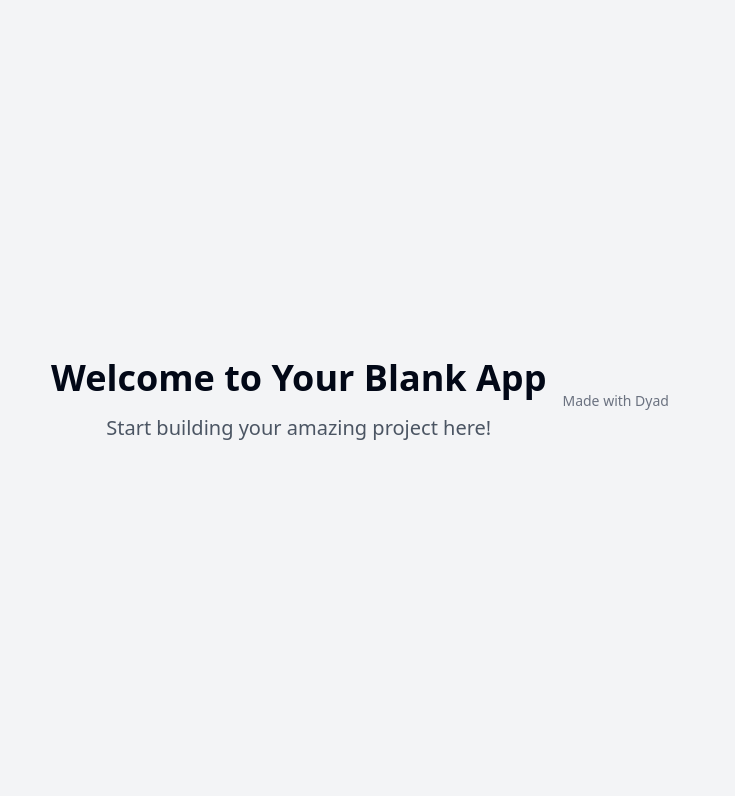
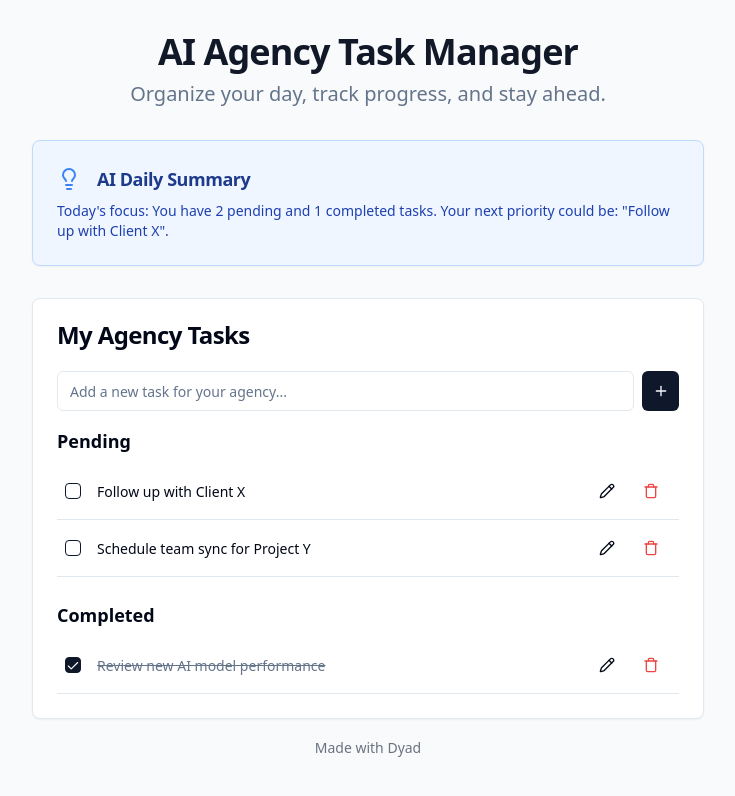
Before and after one commit to Zubairyounus99/Ztechai-Dashboard, a React (Vite) app: page / in a window 1280 px wide. Shown: the top 796 px of the page, without its empty margins (272-1007 px from the left). Built offline with nearby package versions, Linux system fonts and the light colour scheme.

Commit message:
[dyad] Create a to-do list with AI summary - wrote 5 file(s)

```diff
--- /dev/null
+++ b/src/components/AddTodoForm.tsx
@@ -0,0 +1,36 @@
+import { useState } from "react";
+import { Button } from "@/components/ui/button";
+import { Input } from "@/components/ui/input";
+import { Plus } from "lucide-react";
+
+interface AddTodoFormProps {
+  addTodo: (text: string) => void;
+}
+
+const AddTodoForm = ({ addTodo }: AddTodoFormProps) => {
+  const [text, setText] = useState("");
+
+  const handleSubmit = (e: React.FormEvent) => {
+    e.preventDefault();
+    if (!text.trim()) return;
+    addTodo(text);
+    setText("");
+  };
+
+  return (
+    <form onSubmit={handleSubmit} className="flex gap-2 mb-4">
+      <Input
+        type="text"
+        value={text}
+        onChange={(e) => setText(e.target.value)}
+        placeholder="Add a new task for your agency..."
+        className="flex-grow"
+      />
+      <Button type="submit" size="icon">
+        <Plus className="h-4 w-4" />
+      </Button>
+    </form>
+  );
+};
+
+export default AddTodoForm;
--- /dev/null
+++ b/src/components/AiSummary.tsx
@@ -0,0 +1,51 @@
+import { Card, CardContent, CardHeader, CardTitle } from "@/components/ui/card";
+import { Lightbulb } from "lucide-react";
+
+type Todo = {
+  id: number;
+  text: string;
+  completed: boolean;
+  createdAt: Date;
+};
+
+interface AiSummaryProps {
+  todos: Todo[];
+}
+
+const AiSummary = ({ todos }: AiSummaryProps) => {
+  const today = new Date();
+  const todaysTodos = todos.filter(
+    (todo) => new Date(todo.createdAt).toDateString() === today.toDateString()
+  );
+
+  const completedCount = todaysTodos.filter((todo) => todo.completed).length;
+  const pendingCount = todaysTodos.length - completedCount;
+
+  let summary = "No tasks for today yet. Time to plan your day!";
+
+  if (todaysTodos.length > 0) {
+    summary = `Today's focus: You have ${pendingCount} pending and ${completedCount} completed tasks.`;
+    if (pendingCount > 0) {
+      const nextTask = todaysTodos.find((todo) => !todo.completed);
+      if (nextTask) {
+        summary += ` Your next priority could be: "${nextTask.text}".`;
+      }
+    } else {
+      summary += " Great job clearing your tasks for the day!";
+    }
+  }
+
+  return (
+    <Card className="mb-8 bg-blue-50 border-blue-200 dark:bg-blue-950 dark:border-blue-800">
+      <CardHeader className="flex flex-row items-center gap-4 space-y-0 pb-2">
+        <Lightbulb className="h-6 w-6 text-blue-500" />
+        <CardTitle className="text-lg font-semibold text-blue-900 dark:text-blue-200">AI Daily Summary</CardTitle>
+      </CardHeader>
+      <CardContent>
+        <p className="text-sm text-blue-800 dark:text-blue-300">{summary}</p>
+      </CardContent>
+    </Card>
+  );
+};
+
+export default AiSummary;
--- /dev/null
+++ b/src/components/TodoItem.tsx
@@ -0,0 +1,74 @@
+import { useState } from "react";
+import { Button } from "@/components/ui/button";
+import { Checkbox } from "@/components/ui/checkbox";
+import { Input } from "@/components/ui/input";
+import { Pencil, Trash, Save } from "lucide-react";
+
+type Todo = {
+  id: number;
+  text: string;
+  completed: boolean;
+  createdAt: Date;
+};
+
+interface TodoItemProps {
+  todo: Todo;
+  toggleTodo: (id: number) => void;
+  deleteTodo: (id: number) => void;
+  editTodo: (id: number, text: string) => void;
+}
+
+const TodoItem = ({ todo, toggleTodo, deleteTodo, editTodo }: TodoItemProps) => {
+  const [isEditing, setIsEditing] = useState(false);
+  const [editText, setEditText] = useState(todo.text);
+
+  const handleSave = () => {
+    if (!editText.trim()) return;
+    editTodo(todo.id, editText);
+    setIsEditing(false);
+  };
+
+  return (
+    <div className="flex items-center gap-4 p-2 border-b">
+      <Checkbox
+        id={`todo-${todo.id}`}
+        checked={todo.completed}
+        onCheckedChange={() => toggleTodo(todo.id)}
+      />
+      <div className="flex-grow">
+        {isEditing ? (
+          <Input
+            type="text"
+            value={editText}
+            onChange={(e) => setEditText(e.target.value)}
+            onKeyDown={(e) => e.key === 'Enter' && handleSave()}
+            className="h-8"
+          />
+        ) : (
+          <label
+            htmlFor={`todo-${todo.id}`}
+            className={`text-sm cursor-pointer ${todo.completed ? "line-through text-muted-foreground" : ""}`}
+          >
+            {todo.text}
+          </label>
+        )}
+      </div>
+      <div className="flex gap-1">
+        {isEditing ? (
+          <Button variant="ghost" size="icon" onClick={handleSave}>
+            <Save className="h-4 w-4" />
+          </Button>
+        ) : (
+          <Button variant="ghost" size="icon" onClick={() => setIsEditing(true)}>
+            <Pencil className="h-4 w-4" />
+          </Button>
+        )}
+        <Button variant="ghost" size="icon" onClick={() => deleteTodo(todo.id)}>
+          <Trash className="h-4 w-4 text-red-500" />
+        </Button>
+      </div>
+    </div>
+  );
+};
+
+export default TodoItem;
--- /dev/null
+++ b/src/components/TodoList.tsx
@@ -0,0 +1,113 @@
+import { useState, useEffect } from "react";
+import AddTodoForm from "./AddTodoForm";
+import TodoItem from "./TodoItem";
+import AiSummary from "./AiSummary";
+import { Card, CardContent, CardHeader, CardTitle } from "@/components/ui/card";
+
+type Todo = {
+  id: number;
+  text: string;
+  completed: boolean;
+  createdAt: Date;
+};
+
+const TodoList = () => {
+  const [todos, setTodos] = useState<Todo[]>(() => {
+    try {
+      const localTodos = window.localStorage.getItem("todos");
+      return localTodos ? JSON.parse(localTodos).map((t: any) => ({...t, createdAt: new Date(t.createdAt)})) : [
+        { id: 1, text: "Follow up with Client X", completed: false, createdAt: new Date() },
+        { id: 2, text: "Review new AI model performance", completed: true, createdAt: new Date() },
+        { id: 3, text: "Schedule team sync for Project Y", completed: false, createdAt: new Date() },
+      ];
+    } catch (error) {
+      console.error("Failed to parse todos from localStorage", error);
+      return [];
+    }
+  });
+
+  useEffect(() => {
+    window.localStorage.setItem("todos", JSON.stringify(todos));
+  }, [todos]);
+
+  const addTodo = (text: string) => {
+    const newTodo: Todo = {
+      id: Date.now(),
+      text,
+      completed: false,
+      createdAt: new Date(),
+    };
+    setTodos([newTodo, ...todos]);
+  };
+
+  const toggleTodo = (id: number) => {
+    setTodos(
+      todos.map((todo) =>
+        todo.id === id ? { ...todo, completed: !todo.completed } : todo
+      )
+    );
+  };
+
+  const deleteTodo = (id: number) => {
+    setTodos(todos.filter((todo) => todo.id !== id));
+  };
+
+  const editTodo = (id: number, text: string) => {
+    setTodos(
+      todos.map((todo) =>
+        todo.id === id ? { ...todo, text } : todo
+      )
+    );
+  };
+
+  const pendingTodos = todos.filter(todo => !todo.completed);
+  const completedTodos = todos.filter(todo => todo.completed);
+
+  return (
+    <div className="w-full max-w-2xl mx-auto">
+      <AiSummary todos={todos} />
+      <Card>
+        <CardHeader>
+          <CardTitle>My Agency Tasks</CardTitle>
+        </CardHeader>
+        <CardContent>
+          <AddTodoForm addTodo={addTodo} />
+          <div className="mt-4">
+            <h3 className="text-lg font-semibold mb-2">Pending</h3>
+            {pendingTodos.length > 0 ? (
+              pendingTodos.map((todo) => (
+                <TodoItem
+                  key={todo.id}
+                  todo={todo}
+                  toggleTodo={toggleTodo}
+                  deleteTodo={deleteTodo}
+                  editTodo={editTodo}
+                />
+              ))
+            ) : (
+              <p className="text-sm text-muted-foreground">No pending tasks. Well done!</p>
+            )}
+          </div>
+          <div className="mt-6">
+            <h3 className="text-lg font-semibold mb-2">Completed</h3>
+            {completedTodos.length > 0 ? (
+              completedTodos.map((todo) => (
+                <TodoItem
+                  key={todo.id}
+                  todo={todo}
+                  toggleTodo={toggleTodo}
+                  deleteTodo={deleteTodo}
+                  editTodo={editTodo}
+                />
+              ))
+            ) : (
+              <p className="text-sm text-muted-foreground">No tasks completed yet.</p>
+            )}
+          </div>
+        </CardContent>
+      </Card>
+    </div>
+  );
+};
+
+export default TodoList;
--- a/src/pages/Index.tsx
+++ b/src/pages/Index.tsx
@@ -1,17 +1,21 @@
-// Update this page (the content is just a fallback if you fail to update the page)
-
 import { MadeWithDyad } from "@/components/made-with-dyad";
+import TodoList from "@/components/TodoList";
 
 const Index = () => {
   return (
-    <div className="min-h-screen flex items-center justify-center bg-gray-100">
-      <div className="text-center">
-        <h1 className="text-4xl font-bold mb-4">Welcome to Your Blank App</h1>
-        <p className="text-xl text-gray-600">
-          Start building your amazing project here!
-        </p>
+    <div className="min-h-screen bg-gray-50 dark:bg-gray-900 text-gray-900 dark:text-gray-100 p-4 sm:p-8">
+      <div className="container mx-auto">
+        <header className="text-center mb-8">
+          <h1 className="text-4xl font-bold tracking-tight">AI Agency Task Manager</h1>
+          <p className="text-xl text-muted-foreground mt-2">
+            Organize your day, track progress, and stay ahead.
+          </p>
+        </header>
+        <main>
+          <TodoList />
+        </main>
+        <MadeWithDyad />
       </div>
-      <MadeWithDyad />
     </div>
   );
 };
```
